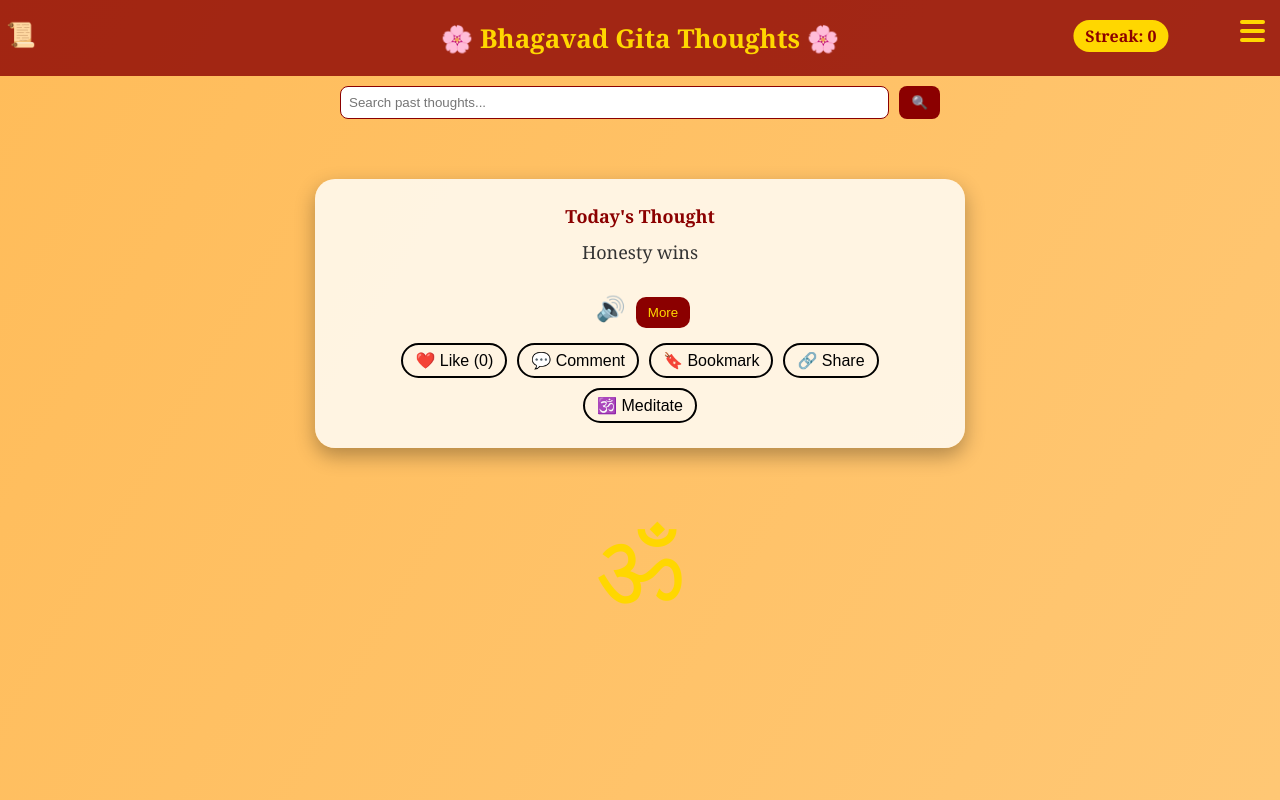
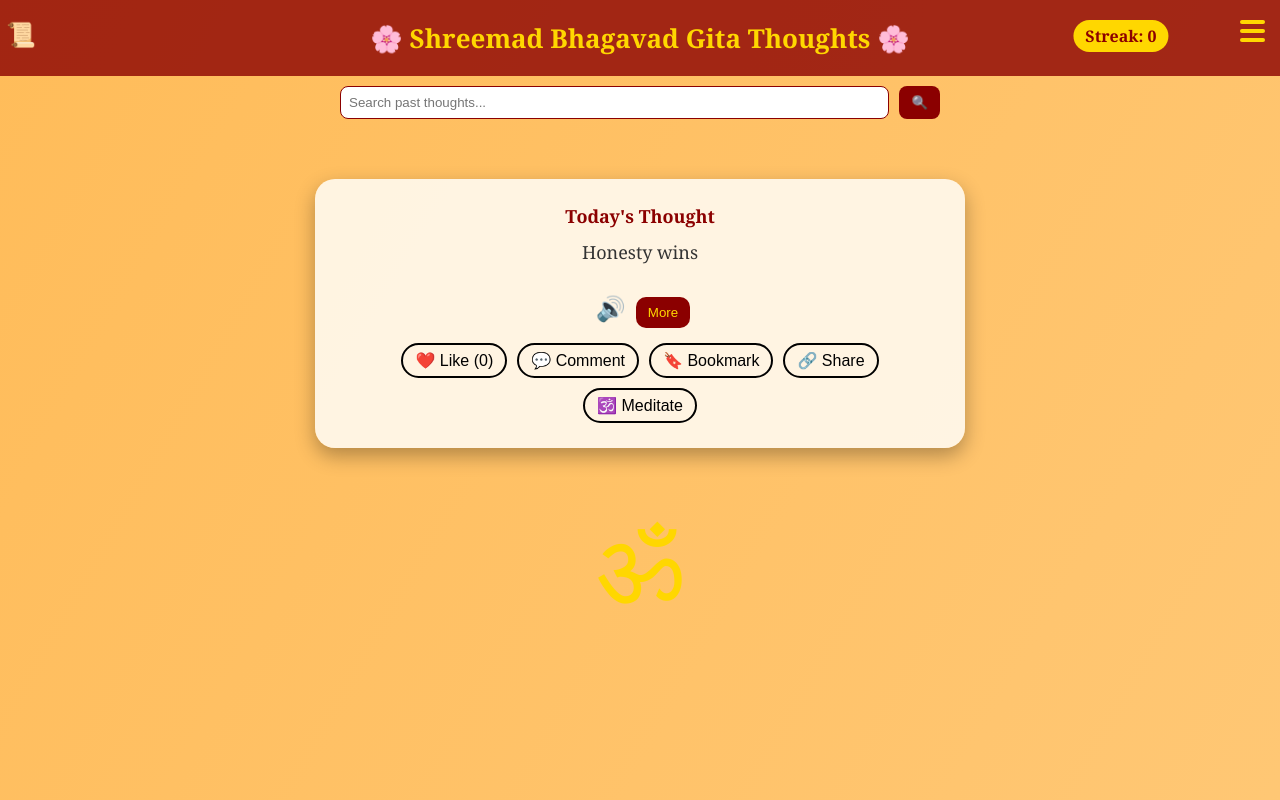
Before and after one commit to radhekrishna08jc-design/Gita-Thoughs-08, a plain HTML site: page index.html in a window 1280 px wide. Drawn offline with Linux system fonts and the light colour scheme; no server answers.

Commit message:
index.html

```diff
--- a/index.html
+++ b/index.html
@@ -125,7 +125,7 @@ header {
 <body>
 
 <header>
-  🌸 Bhagavad Gita Thoughts 🌸
+  🌸 Shreemad Bhagavad Gita Thoughts 🌸
   <button class="history-btn" onclick="toggleDatePicker()">📜</button>
   <div class="menu-btn" id="menuBtn" onclick="toggleMenu()"><div></div><div></div><div></div></div>
   <div class="lang-menu" id="langMenu">
```
